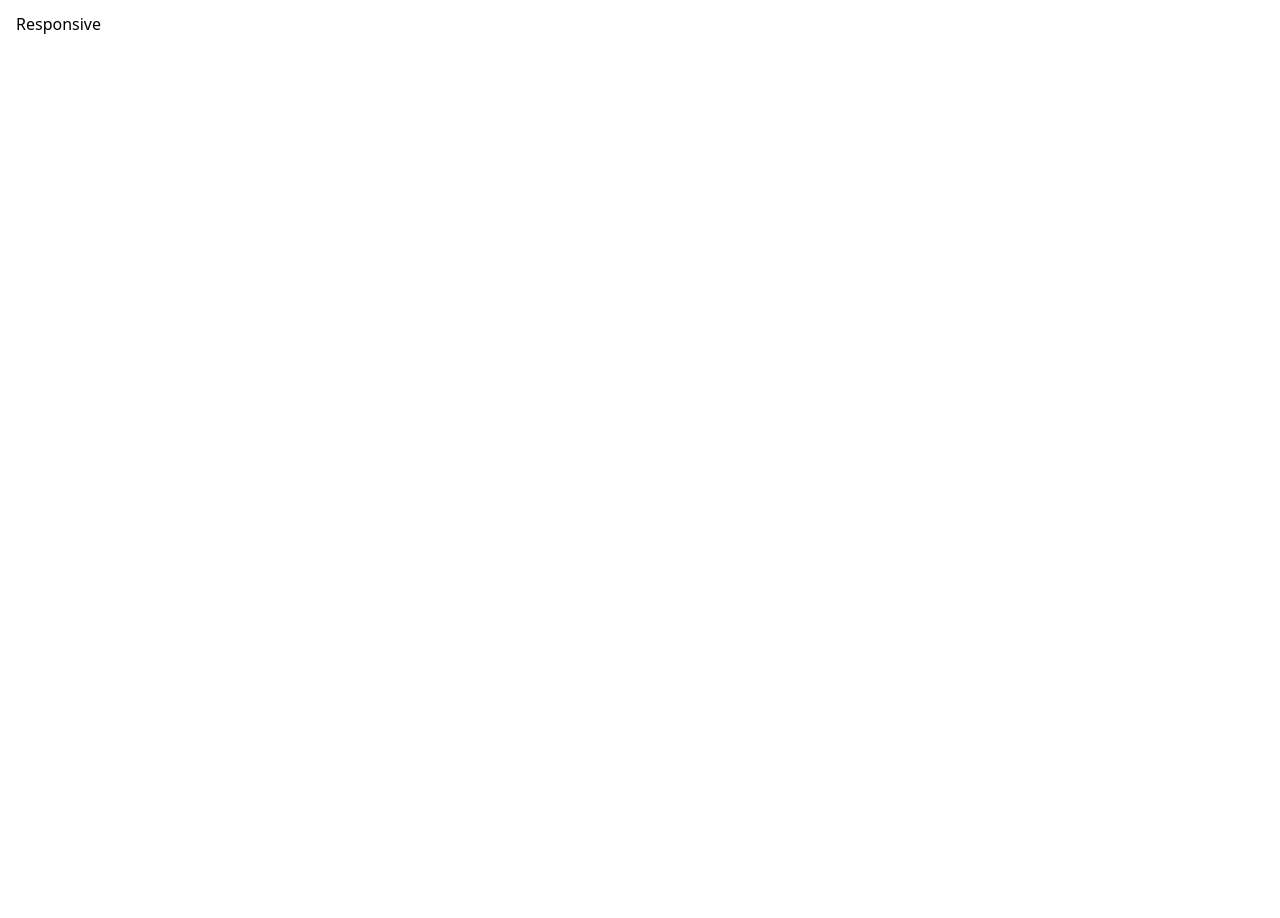
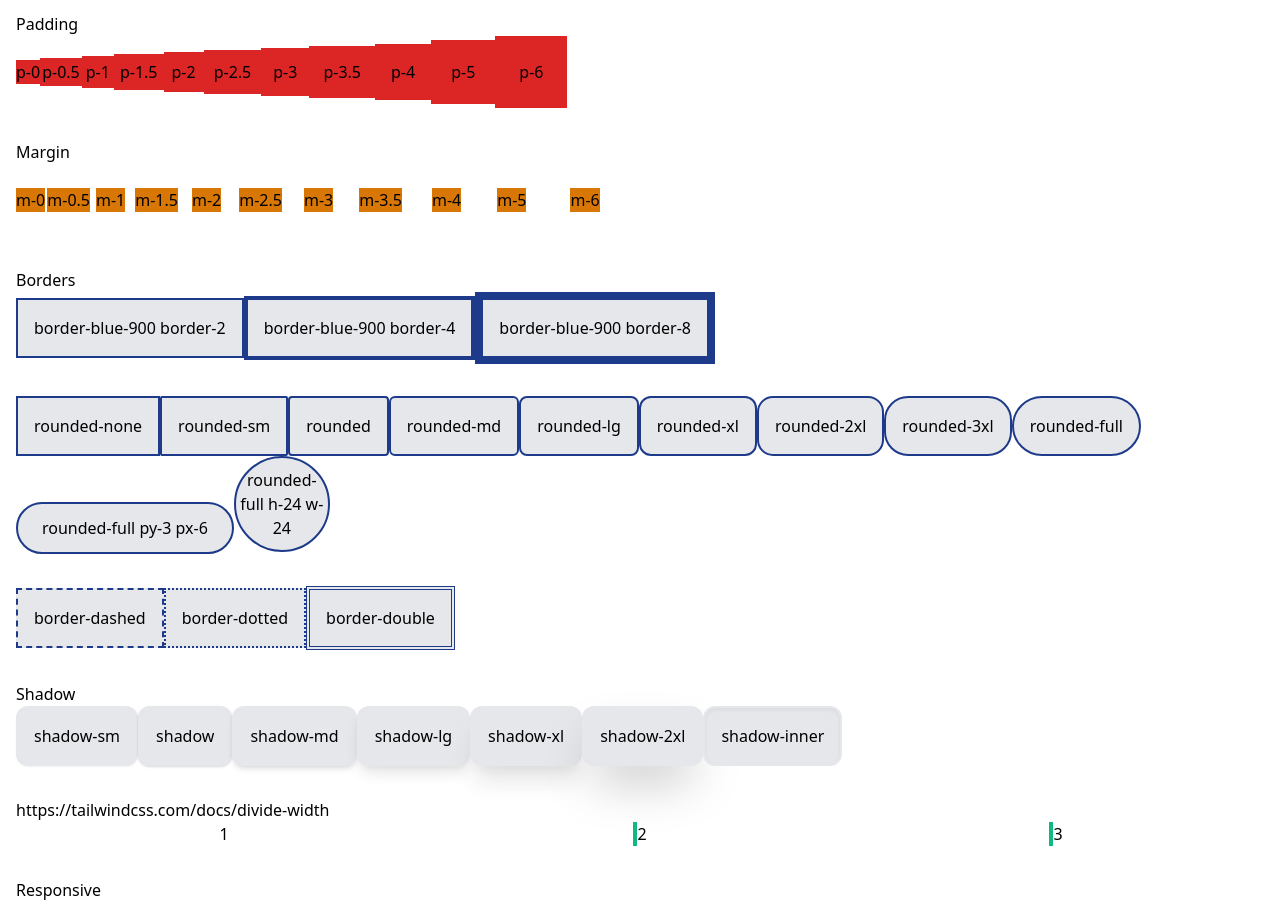
Before and after one commit to alexmkio/tailwind-react-practice, a React (Create React App) app: page / in a window 1280 px wide. Shown: the part 3500-4418 px from the top of the page. Before the commit the page ends 3552 px from the top, so only its background shows below. Built offline with nearby package versions, Linux system fonts and the light colour scheme.

Commit message:
Add example border and shadow styling

```diff
--- a/src/App.js
+++ b/src/App.js
@@ -215,6 +215,93 @@ function App() {
 
         <section className="p-4">
           <h3>
+            Padding
+          </h3>
+          <button className="bg-red-600 p-0">p-0</button>
+          <button className="bg-red-600 p-0.5">p-0.5</button>
+          <button className="bg-red-600 p-1">p-1</button>
+          <button className="bg-red-600 p-1.5">p-1.5</button>
+          <button className="bg-red-600 p-2">p-2</button>
+          <button className="bg-red-600 p-2.5">p-2.5</button>
+          <button className="bg-red-600 p-3">p-3</button>
+          <button className="bg-red-600 p-3.5">p-3.5</button>
+          <button className="bg-red-600 p-4">p-4</button>
+          <button className="bg-red-600 p-5">p-5</button>
+          <button className="bg-red-600 p-6">p-6</button>
+        </section>
+
+        <section className="p-4">
+          <h3>
+            Margin
+          </h3>
+          <button className="bg-yellow-600 m-0">m-0</button>
+          <button className="bg-yellow-600 m-0.5">m-0.5</button>
+          <button className="bg-yellow-600 m-1">m-1</button>
+          <button className="bg-yellow-600 m-1.5">m-1.5</button>
+          <button className="bg-yellow-600 m-2">m-2</button>
+          <button className="bg-yellow-600 m-2.5">m-2.5</button>
+          <button className="bg-yellow-600 m-3">m-3</button>
+          <button className="bg-yellow-600 m-3.5">m-3.5</button>
+          <button className="bg-yellow-600 m-4">m-4</button>
+          <button className="bg-yellow-600 m-5">m-5</button>
+          <button className="bg-yellow-600 m-6">m-6</button>
+        </section>
+
+        <section className="p-4">
+          <h3>
+            Borders
+          </h3>
+          <button className="bg-gray-200 p-4 border-blue-900 border-2">border-blue-900 border-2</button>
+          <button className="bg-gray-200 p-4 border-blue-900 border-4">border-blue-900 border-4</button>
+          <button className="bg-gray-200 p-4 border-blue-900 border-8">border-blue-900 border-8</button>
+        </section>
+
+        <section className="p-4">
+          <button className="bg-gray-200 p-4 border-blue-900 border-2 rounded-none">rounded-none</button>
+          <button className="bg-gray-200 p-4 border-blue-900 border-2 rounded-sm">rounded-sm</button>
+          <button className="bg-gray-200 p-4 border-blue-900 border-2 rounded">rounded</button>
+          <button className="bg-gray-200 p-4 border-blue-900 border-2 rounded-md">rounded-md</button>
+          <button className="bg-gray-200 p-4 border-blue-900 border-2 rounded-lg">rounded-lg</button>
+          <button className="bg-gray-200 p-4 border-blue-900 border-2 rounded-xl">rounded-xl</button>
+          <button className="bg-gray-200 p-4 border-blue-900 border-2 rounded-2xl">rounded-2xl</button>
+          <button className="bg-gray-200 p-4 border-blue-900 border-2 rounded-3xl">rounded-3xl</button>
+          <button className="bg-gray-200 p-4 border-blue-900 border-2 rounded-full">rounded-full</button>
+          <button className="bg-gray-200 border-blue-900 border-2 rounded-full py-3 px-6">rounded-full py-3 px-6</button>
+          <button className="bg-gray-200 border-blue-900 border-2 rounded-full h-24 w-24">rounded-full h-24 w-24</button>
+        </section>
+
+        <section className="p-4">
+          <button className="bg-gray-200 p-4 border-blue-900 border-2 border-dashed">border-dashed</button>
+          <button className="bg-gray-200 p-4 border-blue-900 border-2 border-dotted">border-dotted</button>
+          <button className="bg-gray-200 p-4 border-blue-900 border-4 border-double">border-double</button>
+        </section>
+
+        <section className="p-4">
+          <h3>
+            Shadow
+          </h3>
+          <button className="bg-gray-200 p-4 border-2 rounded-xl shadow-sm">shadow-sm</button>
+          <button className="bg-gray-200 p-4 border-2 rounded-xl shadow">shadow</button>
+          <button className="bg-gray-200 p-4 border-2 rounded-xl shadow-md">shadow-md</button>
+          <button className="bg-gray-200 p-4 border-2 rounded-xl shadow-lg">shadow-lg</button>
+          <button className="bg-gray-200 p-4 border-2 rounded-xl shadow-xl">shadow-xl</button>
+          <button className="bg-gray-200 p-4 border-2 rounded-xl shadow-2xl">shadow-2xl</button>
+          <button className="bg-gray-200 p-4 border-2 rounded-xl shadow-inner">shadow-inner</button>
+        </section>
+
+        <section className="p-4">
+          <h3>
+            https://tailwindcss.com/docs/divide-width
+          </h3>
+          <div className="grid grid-cols-3 divide-x-4 divide-green-500 justify-items-center">
+            <div>1</div>
+            <div>2</div>
+            <div>3</div>
+          </div>
+        </section>
+
+        <section className="p-4">
+          <h3>
             Responsive
           </h3>
 
```
